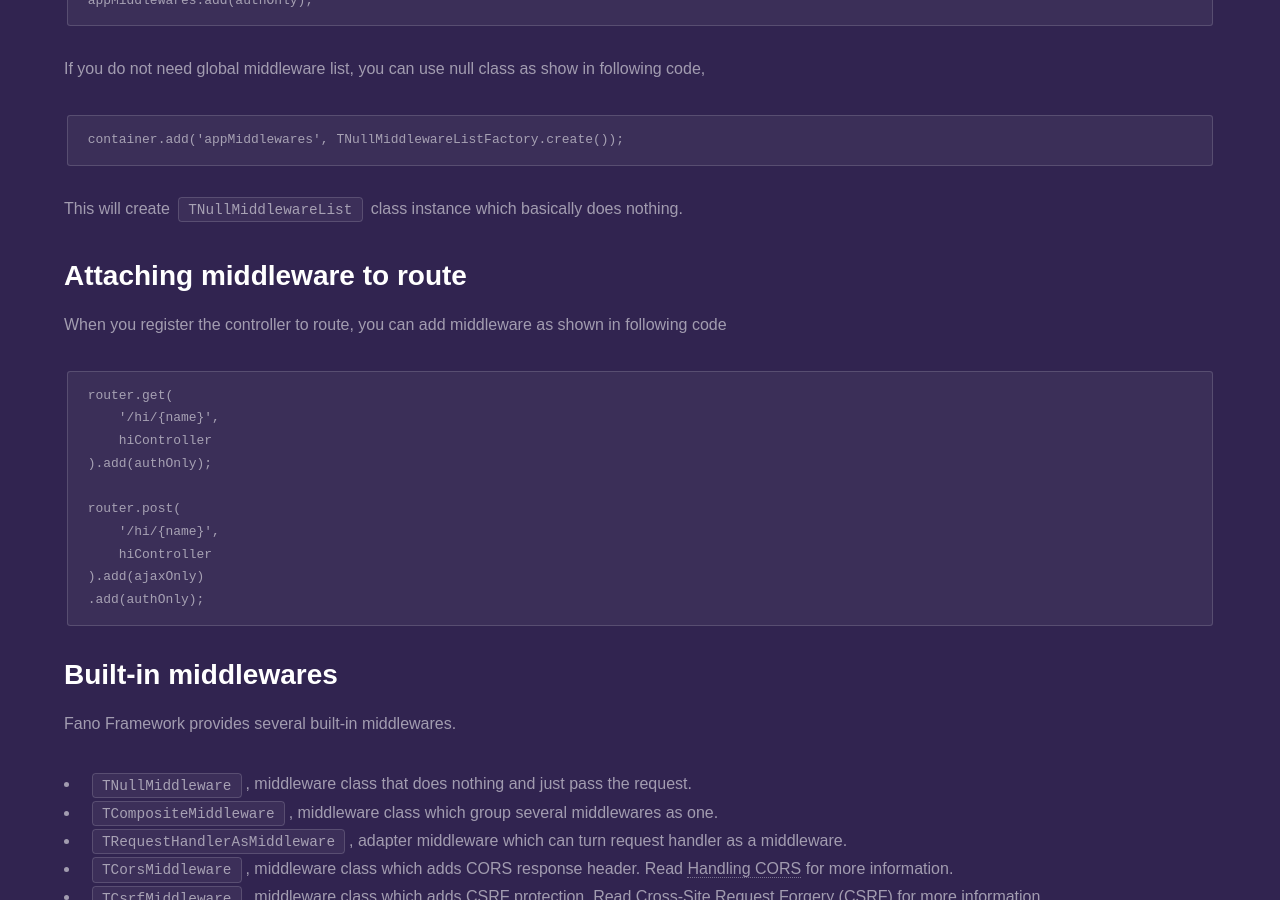
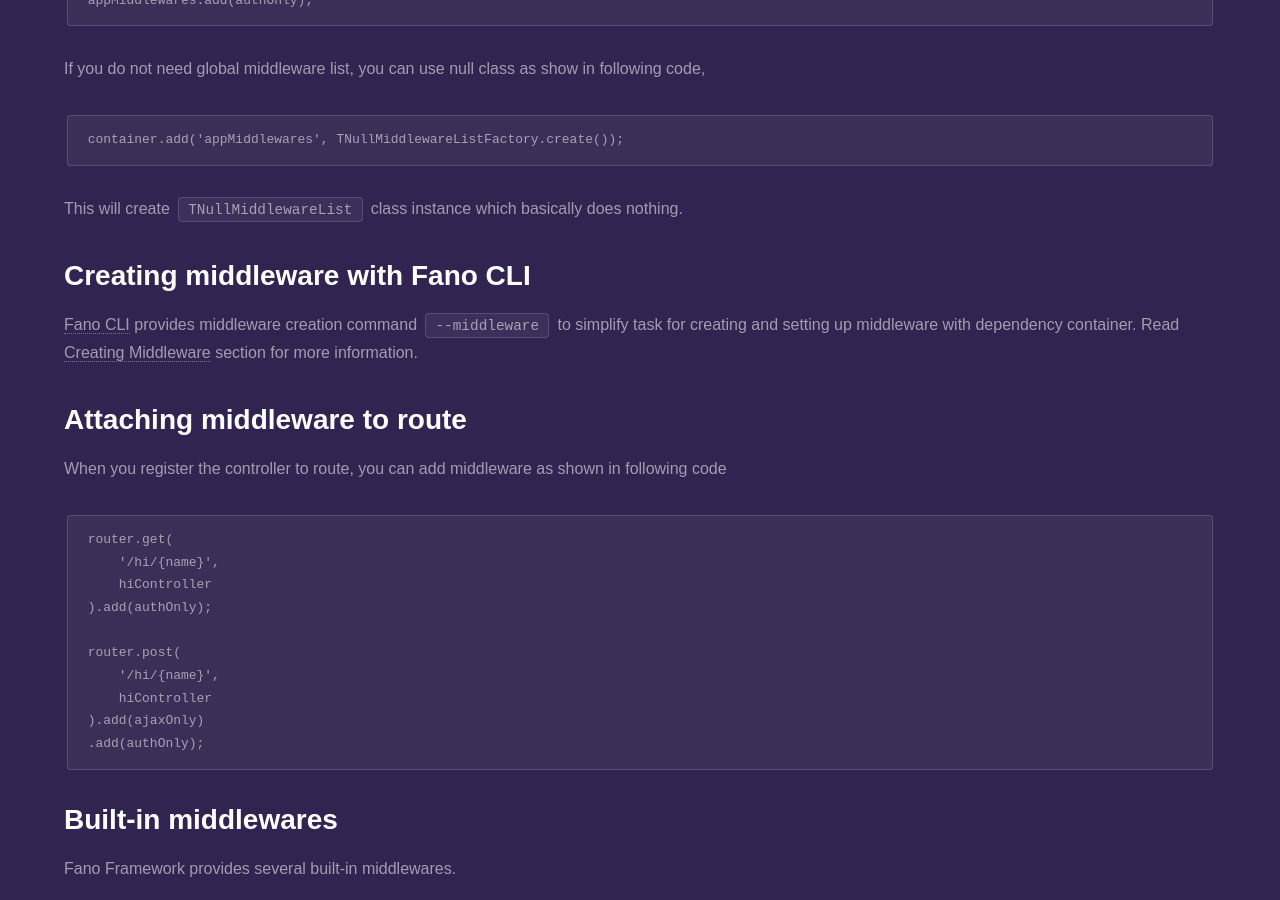
Before and after one commit to fanoframework/fanoframework.github.io, a Jekyll site: the page built from middlewares/index.md, in a window 1280 px wide and 900 px high, scrolled down 4044 px. Built offline with Jekyll 4.4.1, drawn with Linux system fonts in a browser that asks for light colours; our own code applies the rules of GitHub Pages for plain Markdown files.

Commit message:
improve content about middleware

```diff
--- a/middlewares/index.md
+++ b/middlewares/index.md
@@ -165,6 +165,10 @@ container.add('appMiddlewares', TNullMiddlewareListFactory.create());
 
 This will create `TNullMiddlewareList` class instance which basically does nothing.
 
+## Creating middleware with Fano CLI
+
+[Fano CLI](/scaffolding-with-fano-cli) provides middleware creation command `--middleware` to simplify task for creating and setting up middleware with dependency container. Read [Creating Middleware](/scaffolding-with-fano-cli#creating-middleware) section for more information.
+
 ## Attaching middleware to route
 
 When you register the controller to route, you can add middleware as shown in following code
```
Also changed, not shown: scaffolding-with-fano-cli/index.md (+1 -1 lines).
